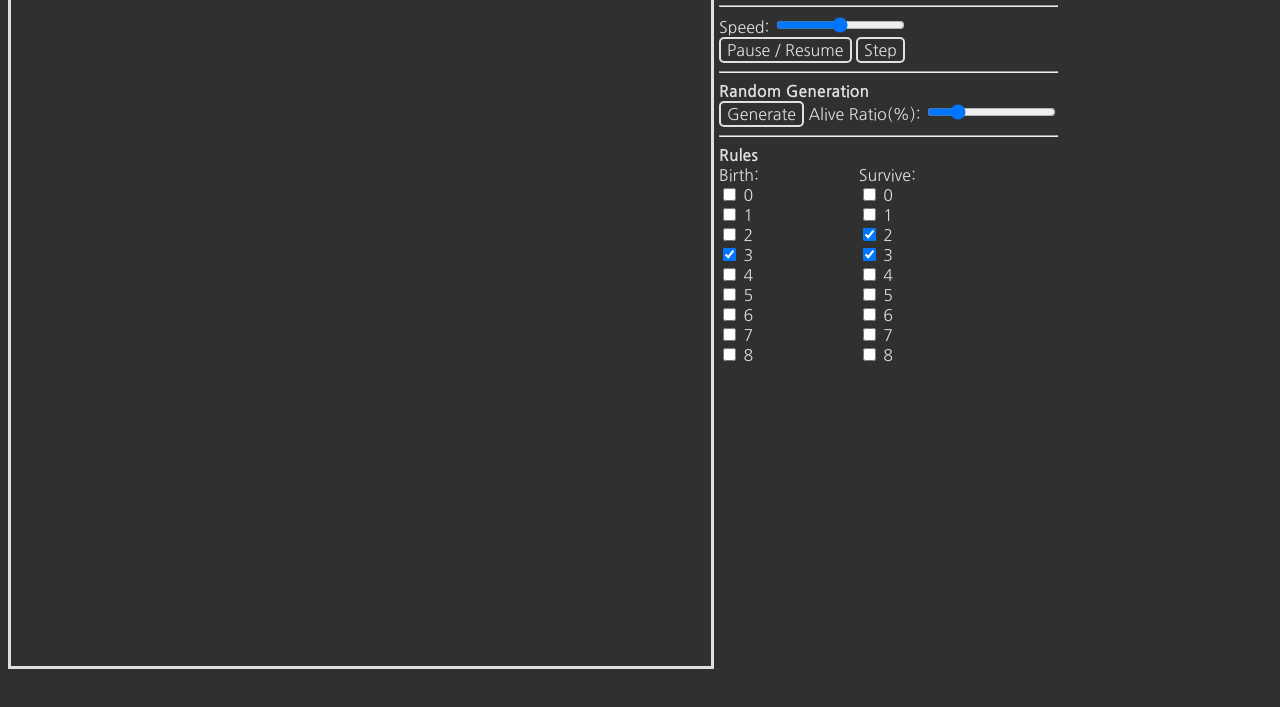
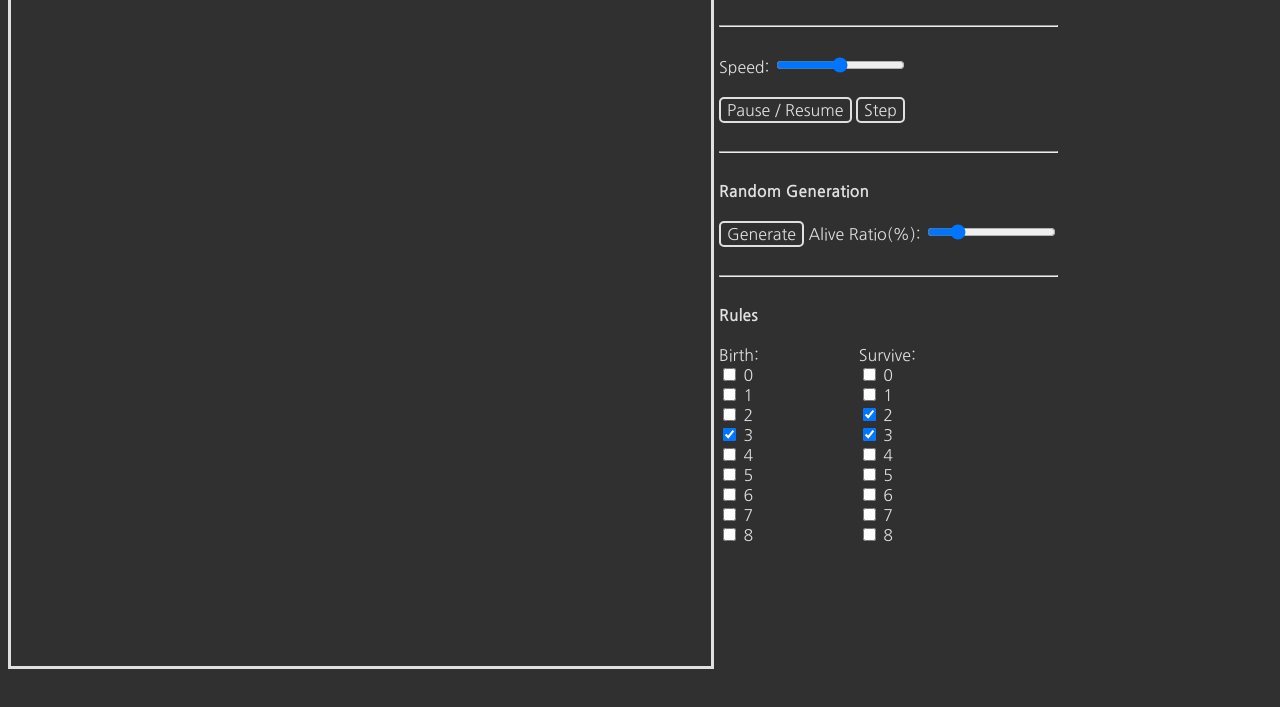
Before and after one commit to Pneuma00/game-of-life, a plain HTML site: page game-of-life/index.html in a window 1280 px wide. Shown: the part 45-752 px from the top of the page. Drawn offline with Linux system fonts and the light colour scheme.

Commit message:
Update index.html

```diff
--- a/game-of-life/index.html
+++ b/game-of-life/index.html
@@ -7,12 +7,12 @@
     <body>
         <canvas id="sim" width=700 height=700></canvas>
         <nav id="config">
-            <span id="gen" style="font-size: xx-large; font-weight: bold;">Generation: 0</span> <button id="reset">Reset</button><hr>
-            Speed: <input id="speed" type="range" min=10 max=30 value=20><br>
-            <button id="pause">Pause / Resume</button> <button id="step">Step</button><hr>
-            <strong>Random Generation</strong><br>
-            <button id="random">Generate</button> Alive Ratio(%): <input id="randomratio" type="range" min=0 max=100 value=20><hr>
-            <strong>Rules</strong>
+            <span id="gen" style="font-size: xx-large; font-weight: bold;">Generation: 0</span> <button id="reset">Reset</button><br><br><hr><br>
+            Speed: <input id="speed" type="range" min=10 max=30 value=20><br><br>
+            <button id="pause">Pause / Resume</button> <button id="step">Step</button><br><br><hr><br>
+            <strong>Random Generation</strong><br><br>
+            <button id="random">Generate</button> Alive Ratio(%): <input id="randomratio" type="range" min=0 max=100 value=20><br><br><hr><br>
+            <strong>Rules</strong><br><br>
             <div id="rules">
                 <div id="birth">Birth:<br></div>
                 <div id="survive">Survive:<br></div>
```
